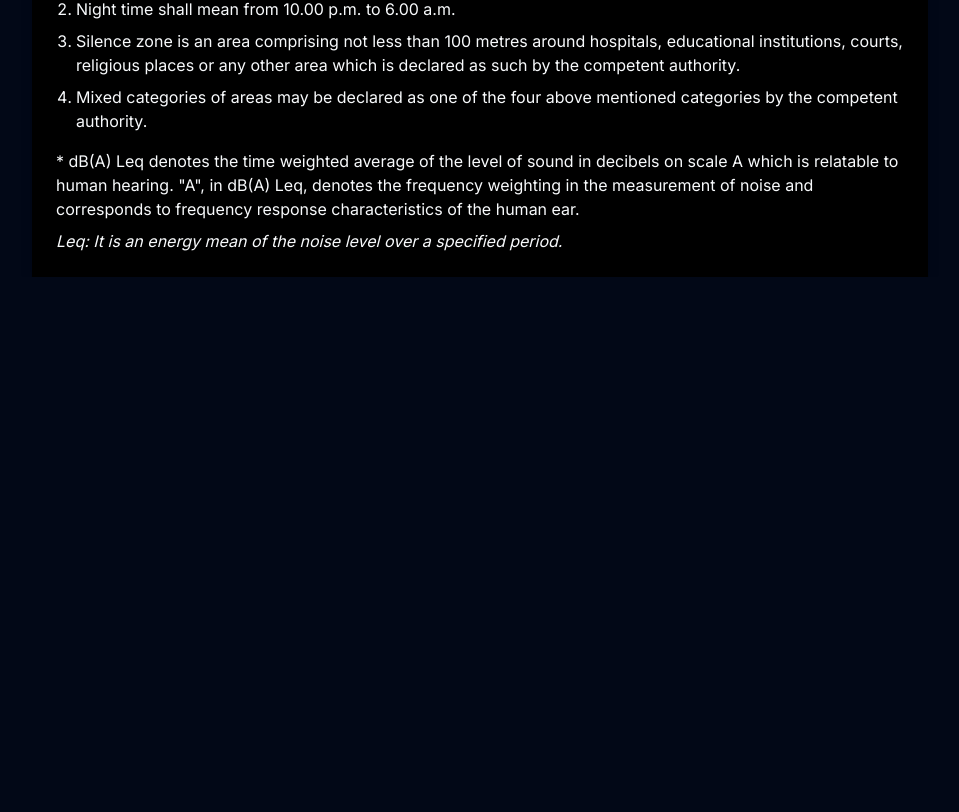
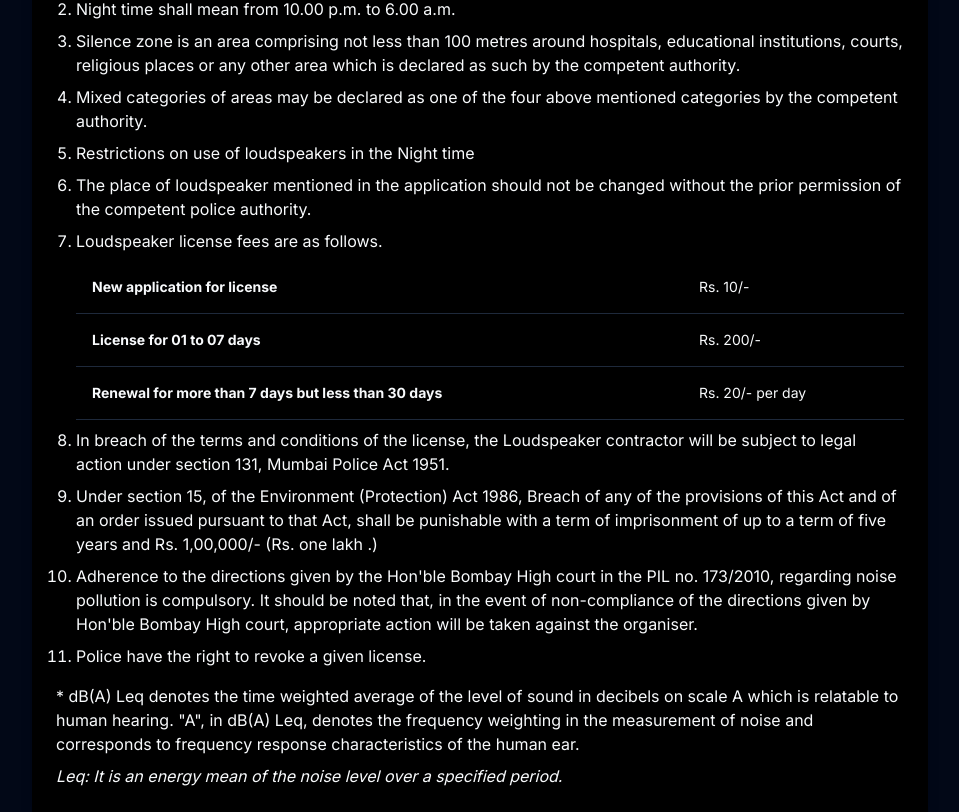
Before and after one commit to Dishantydv7/secuirty, a Next.js app: page /guidelines in a window 1280 px wide. Shown: the part 595-1407 px from the top of the page, without its empty margins (160-1119 px from the left). Before the commit the page ends 872 px from the top, so only its background shows below. Built offline with nearby package versions, Linux system fonts and the light colour scheme.

Commit message:
done with the guidelines pahge

```diff
--- a/src/app/guidelines/page.tsx
+++ b/src/app/guidelines/page.tsx
@@ -1,5 +1,6 @@
 
 import { TableHead, TableRow, TableHeader, TableCell, TableBody, Table } from "@/components/ui/table"
+import { Tab } from "@mui/material"
 
 export default function Guidelines() {
     return (
@@ -74,6 +75,35 @@ export default function Guidelines() {
                         Mixed categories of areas may be declared as one of the four above mentioned categories by the competent
                         authority.
                     </li>
+                    <li>Restrictions on use of loudspeakers in the Night time</li>
+                    <li>The place of loudspeaker mentioned in the application should not be changed without the prior permission of the competent
+                        police authority.</li>
+                    <li>Loudspeaker license fees are as follows.</li>
+                    <Table>
+                        <TableRow>
+                            <TableCell><b>New application for license</b></TableCell>
+                            <TableCell>Rs. 10/-</TableCell>
+                        </TableRow>
+                        <TableRow>
+                            <TableCell><b>License for 01 to 07 days</b></TableCell>
+                            <TableCell>Rs. 200/-</TableCell>
+                        </TableRow>
+                        <TableRow>
+                            <TableCell><b>Renewal for more than 7 days but less than 30 days</b></TableCell>
+                            <TableCell>Rs. 20/- per day</TableCell>
+                        </TableRow>
+                    </Table>
+                    <li>In breach of the terms and conditions of the license, the Loudspeaker contractor will be subject to legal action under section 131,
+                        Mumbai Police Act 1951.</li>
+                    <li>Under section 15, of the Environment (Protection) Act 1986, Breach of any of the provisions of this Act and of an order issued
+                        pursuant to that Act, shall be punishable with a term of imprisonment of up to a term of five years and Rs. 1,00,000/- (Rs. one lakh
+                        .)</li>
+                    <li>Adherence to the directions given by the Hon'ble Bombay High court in the PIL no. 173/2010, regarding noise pollution is
+                        compulsory. It should be noted that, in the event of non-compliance of the directions given by Hon'ble Bombay High court,
+                        appropriate action will  be taken against the organiser.</li>
+                    <li>
+                        Police have the right to revoke a given license.
+                    </li>
                 </ol>
                 <p className="mt-4">
                     * dB(A) Leq denotes the time weighted average of the level of sound in decibels on scale A which is relatable
```
